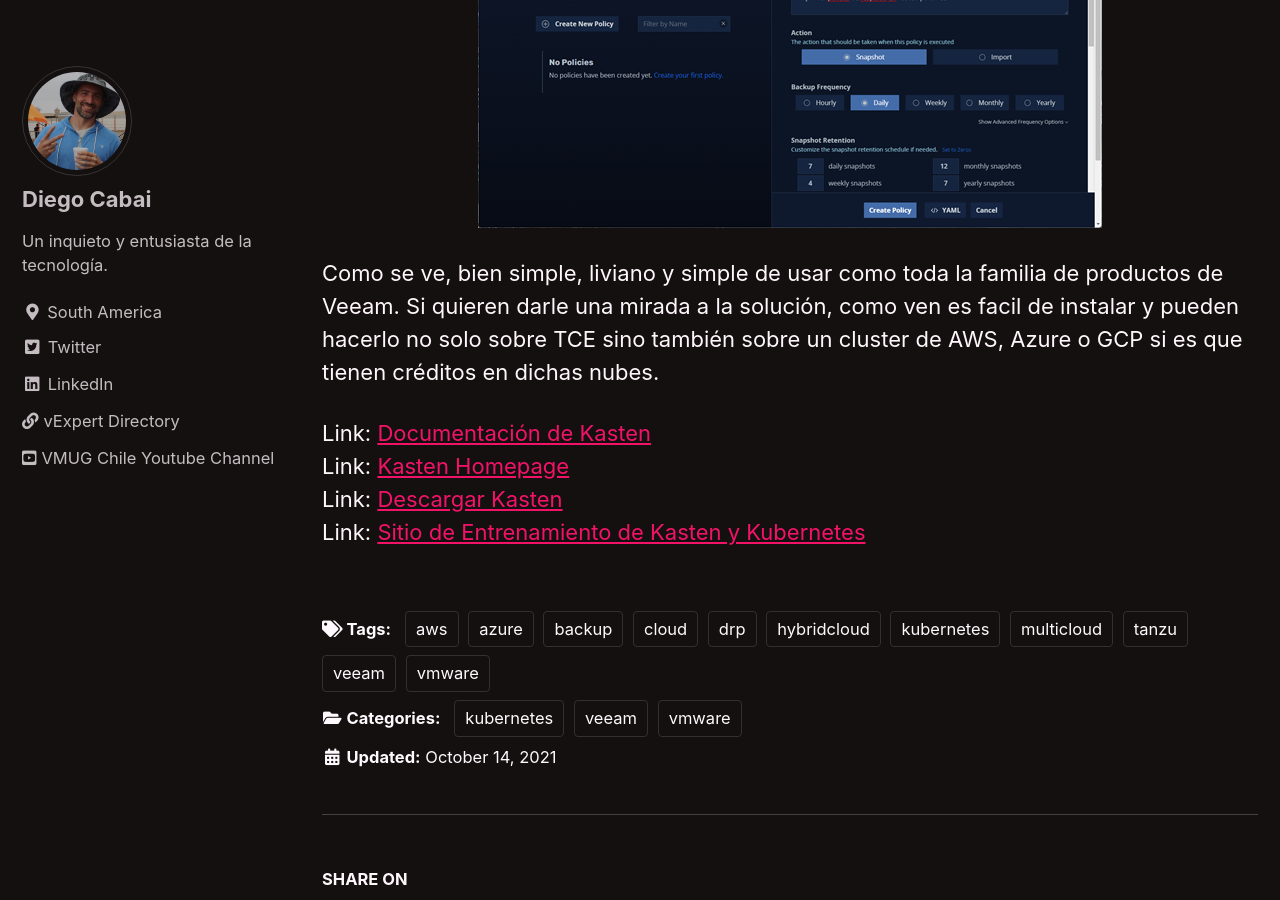
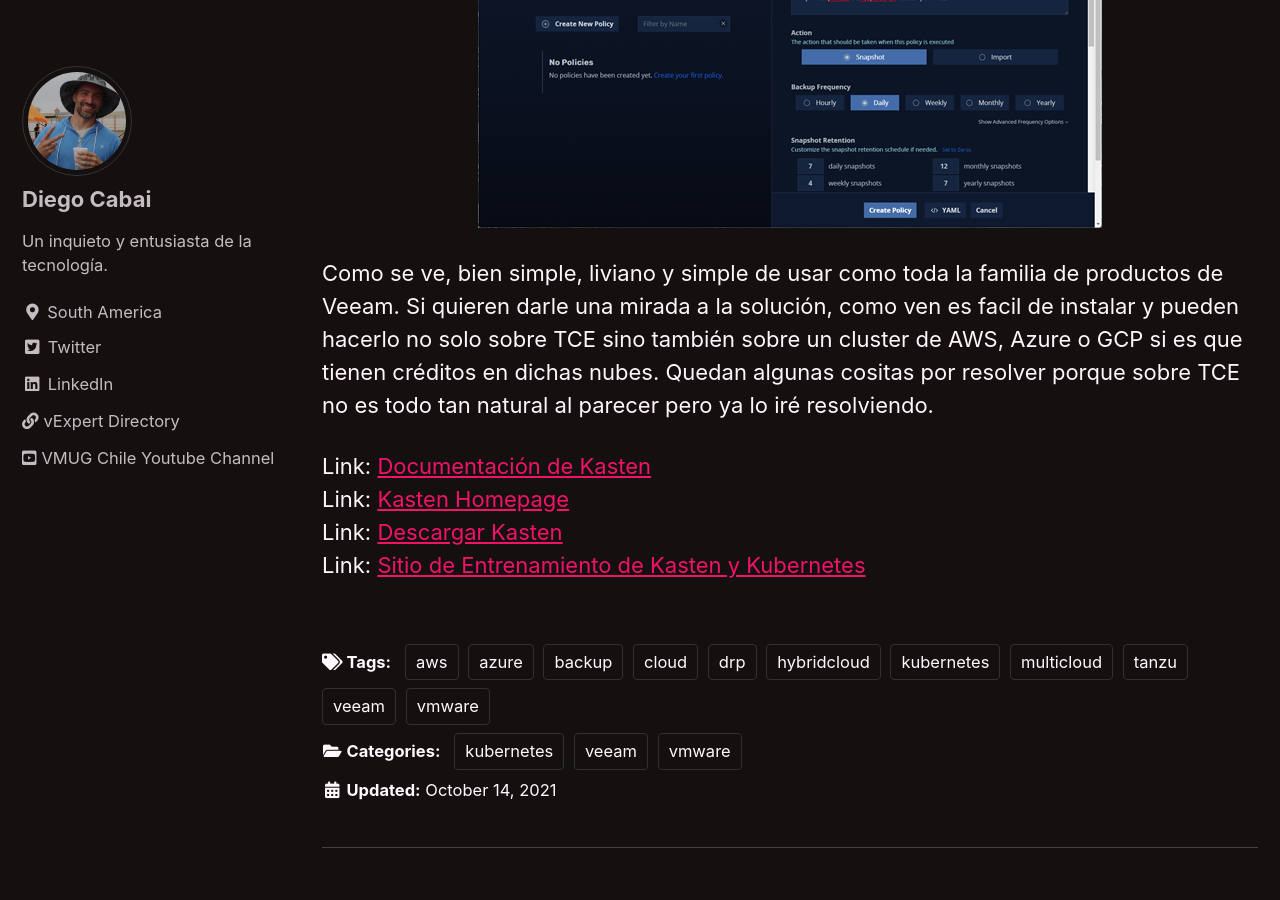
Before and after one commit to dcabai/dcabai.github.io, a Jekyll site: the page built from _posts/2021-10-14-instalando-kasten-en-tce.md, in a window 1280 px wide and 900 px high, scrolled down 2985 px. Built offline with Jekyll 4.4.1, drawn with Linux system fonts in a browser that asks for light colours; cached includes are drawn as plain includes.

Commit message:
Update 2021-10-14-instalando-kasten-en-tce.md

```diff
--- a/_posts/2021-10-14-instalando-kasten-en-tce.md
+++ b/_posts/2021-10-14-instalando-kasten-en-tce.md
@@ -47,7 +47,7 @@
 
 ![image-center](/assets/images/kasten/Kasten5.png){: .align-center}
 
-Como se ve, bien simple, liviano y simple de usar como toda la familia de productos de Veeam. Si quieren darle una mirada a la solución, como ven es facil de instalar y pueden hacerlo no solo sobre TCE sino también sobre un cluster de AWS, Azure o GCP si es que tienen créditos en dichas nubes.
+Como se ve, bien simple, liviano y simple de usar como toda la familia de productos de Veeam. Si quieren darle una mirada a la solución, como ven es facil de instalar y pueden hacerlo no solo sobre TCE sino también sobre un cluster de AWS, Azure o GCP si es que tienen créditos en dichas nubes. Quedan algunas cositas por resolver porque sobre TCE no es todo tan natural al parecer pero ya lo iré resolviendo.
 
 Link: [Documentación de Kasten](https://docs.kasten.io/latest/)
 Link: [Kasten Homepage](https://www.kasten.io/)
```
